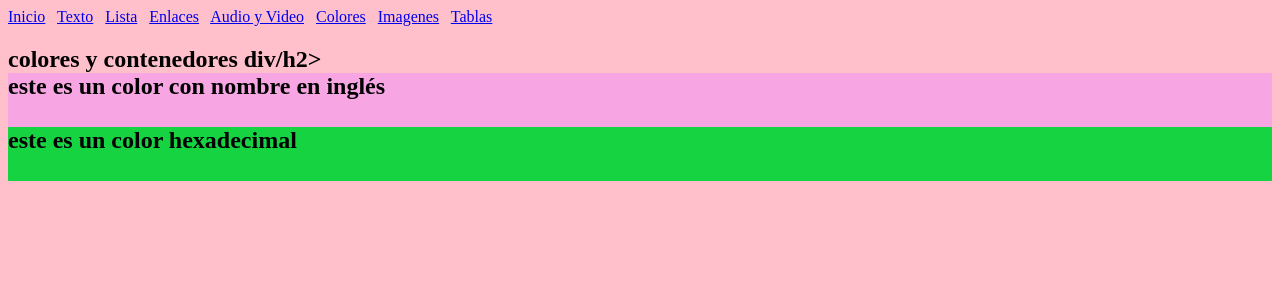
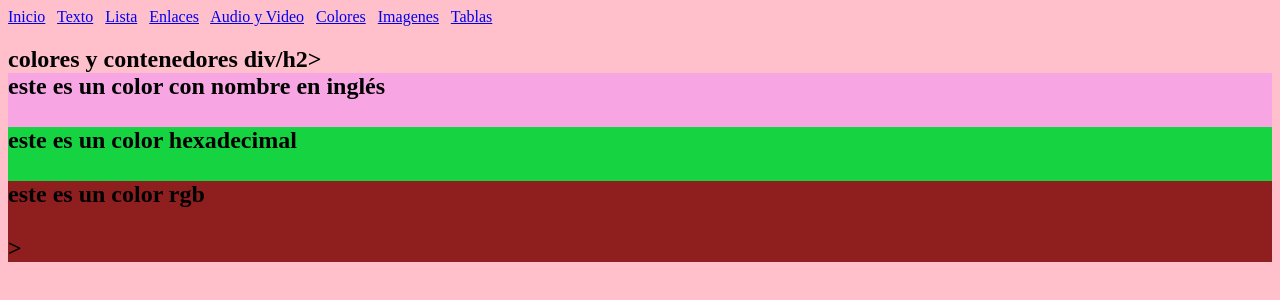
Before and after one commit to lisbethonayambay-dev/HTML, a plain HTML site: page colores.html in a window 1280 px wide. Drawn offline with Linux system fonts and the light colour scheme.

Commit message:
Update colores.html

```diff
--- a/colores.html
+++ b/colores.html
@@ -28,8 +28,11 @@
             <br><br>
         </div>
 
-        <div>
+        <div style="background-color: rgb(143, 31, 31);">
+            este es un color rgb
+            <BR></BR>>
 
         </div>
 </body>
+
 </html>
```
